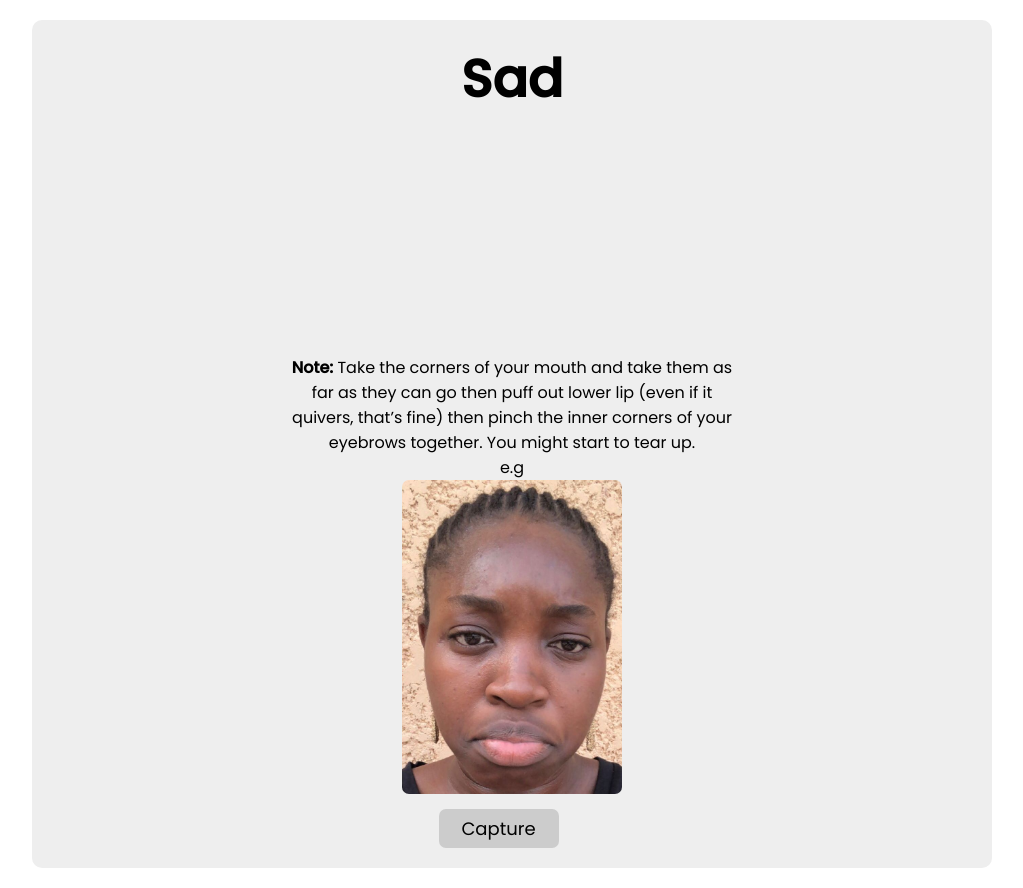
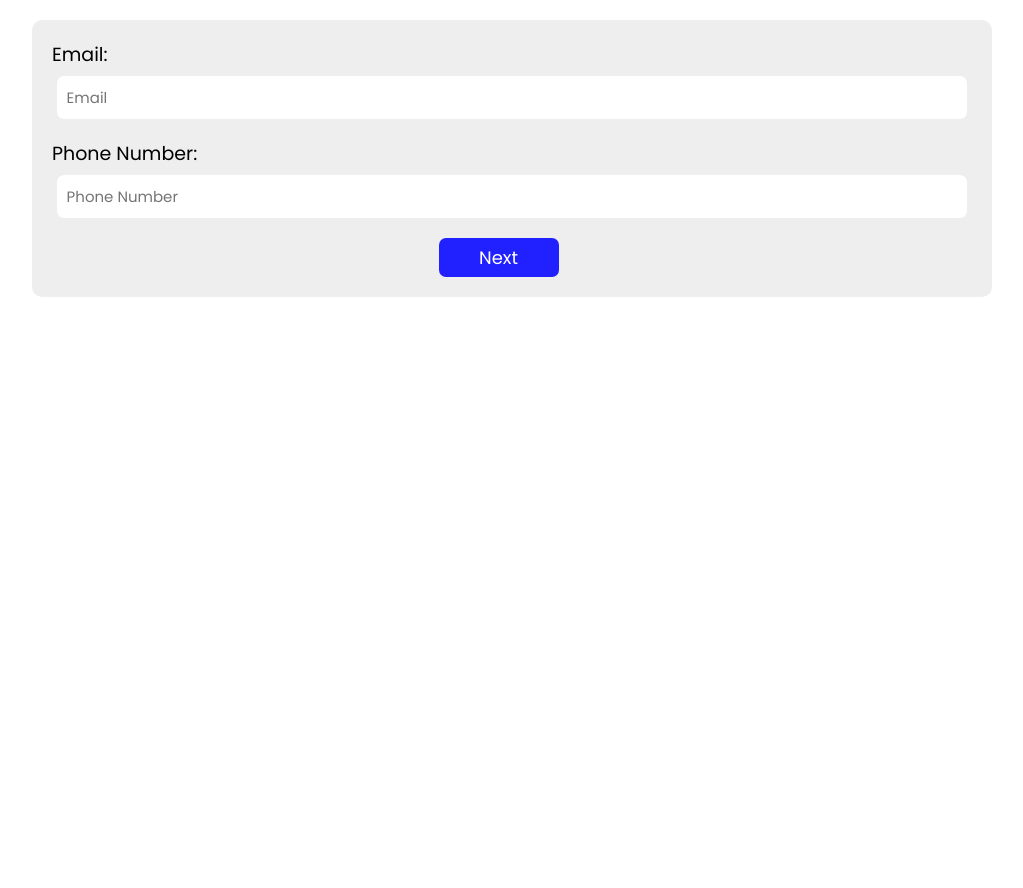
Before and after one commit to EmmanuelOmoiya/Survey-CNN, a React (Create React App) app: page / in a window 1280 px wide. Both pictures are taken after a click on the button "Accept". Shown: the whole page, without its empty margins (128-1151 px from the left). After the commit the page ends 800 px from the top, so only its background shows below. Built offline with nearby package versions, Linux system fonts and the light colour scheme; no server answers.

Commit message:
make progess

```diff
--- a/src/App.css
+++ b/src/App.css
@@ -70,6 +70,7 @@ body{
 .head{
   font-size: 52px;
   margin-bottom: 10px;
+  margin-top: -10px;
 }
 
 .webcam-btn{
@@ -107,6 +108,22 @@ body{
   margin-bottom: 8px
 }
 
+input{
+  width: 99%;
+  border-radius: 7px;
+  margin-bottom: 20px;
+  padding: 10px;
+  font-size: 15px;
+  outline: none;
+  border: none;
+}
+
+.lbl{
+  text-align: left;
+  margin-bottom: 7px;
+  font-size: 19px;
+}
+
 @media screen and (max-width: 480px){
   .welcome-txt{
     margin-top: 5px;
--- a/src/App.js
+++ b/src/App.js
@@ -12,6 +12,7 @@ import axios from 'axios';
 
 function App() {
   const [isPending, setIsPending] = useState(false);
+  const [info, setInfo] = useState(false);
   const [sad, setSad] = useState(false);
   const [thanks, setThanks] = useState(false);
   const [home, setHome] = useState(true);
@@ -21,6 +22,16 @@ function App() {
   const [surprise, setSurprise] = useState(false);
   const [happy, setHappy] = useState(false);
   const [contempt, setContempt] = useState(false);
+  const [email, setEmail] = useState('');
+  const [phoneNumber, setPhoneNumber] = useState('');
+  const [sadLink, setSadLink] = useState('');
+  const [happyLink, setHappyLink] = useState('');
+  const [contemptLink, setContemptLink] = useState('');
+  const [fearLink, setFearLink] = useState('');
+  const [angerLink, setAngerLink] = useState('');
+  const [diLink, setDiLink] = useState('');
+  const [suLink, setSuLink] = useState('');
+
   const [saImage,setSaImage] = useState('');
   const [coImage,setCoImage]=useState('');
   const [haImage,setHaImage] = useState('');
@@ -29,15 +40,19 @@ function App() {
   const [diImage,setDiImage] = useState('');
   const [anImage,setAnImage] = useState('');
 
-
   const toggle = () => {
     setSad(true);
-    setHome(false);
+    setInfo(false);
   }
 
   const toggle1 = () => {
     setHappy(false);
     setContempt(true);
+  }
+
+  const toggle2 = () => {
+    setHome(false);
+    setInfo(true);
   }
 
   const toggle3 = () => {
@@ -65,33 +80,46 @@ function App() {
     setSurprise(true);
   }
 
-  const imageProUp = async (imageLocation, preset_name) => {
+  const pple = {sadLink, fearLink, angerLink, diLink, suLink, happyLink, contemptLink, email, phoneNumber}
+
+  const imageProUp = async (imageLocation, preset_name, context) => {
     const data = new FormData()
     data.append('file', imageLocation)
     data.append('upload_preset', preset_name)
     await axios.post('https://api.cloudinary.com/v1_1/dukwkk7ti/image/upload', data)
     .then(res => {
       console.log(res);
+      context(res.data.url)
     })
+
     .catch(error=>{
       console.log(error);
     })
   }
 
+  const go = () => {
+    imageProUp(saImage,'sad-preset', setSadLink);
+    imageProUp(haImage,'happy-preset', setHappyLink);
+    imageProUp(suImage,'suprise-preset', setSuLink);
+    imageProUp(anImage,'anger-preset', setAngerLink);
+    imageProUp(diImage,'disgust-preset', setDiLink);
+    imageProUp(coImage,'contempt-preset', setContemptLink);
+    imageProUp(fImage,'fear-preset', setFearLink);
+  }
+
   const upload = async () =>{
     setIsPending(true);
-    imageProUp(saImage,'sad-preset');
-    imageProUp(haImage,'happy-preset');
-    imageProUp(suImage,'suprise-preset');
-    imageProUp(anImage,'anger-preset');
-    imageProUp(diImage,'disgust-preset');
-    imageProUp(coImage,'contempt-preset');
-    imageProUp(fImage,'fear-preset')
-    .then(
-      setIsPending(false),
-      setSurprise(false),
-      setThanks(true)
-    )
+    go();
+    await axios.post ('https://non-p.herokuapp.com/', pple)
+      .then((res)=>{
+        setIsPending(false)
+        setSurprise(false)
+        setThanks(true)
+        console.log(res.data)
+      })
+      .catch((error)=>{
+        alert(error)
+      });
   }
 
   const videoConstraints = {
@@ -155,10 +183,24 @@ STUDY AFTER READING ALL THE INFORMATION ABOVE, AND YOU UNDERSTAND THE INFORMATIO
 THIS FORM.</p><br /></p>
         </div>
         <div className="acceptance">
-          <button className="accept" title="Accept" onClick={toggle}>Accept</button>
+          <button className="accept" title="Accept" onClick={toggle2}>Accept</button>
           <button className="decline" onclick={window.open('', '_self', '')} title="Decline">Decline</button>
         </div>
       </div>}
+      {
+        info &&
+        <div className="info">
+          <p className="email lbl">
+            Email:
+          </p>
+          <input type="text" placeholder='Email' className="email" onChange={(e)=> setEmail(e.target.value)}/>
+          <p className="phone lbl">
+            Phone Number:
+          </p>
+          <input type="number" className="phone" placeholder='Phone Number' onChange={(e)=> setPhoneNumber(e.target.value)}/>
+          <button className="webcam-btn next" onClick={toggle}>Next</button>
+        </div>
+      }
       {sad &&
       <div className="sad">
         <h1 className="sad-head head">
```
